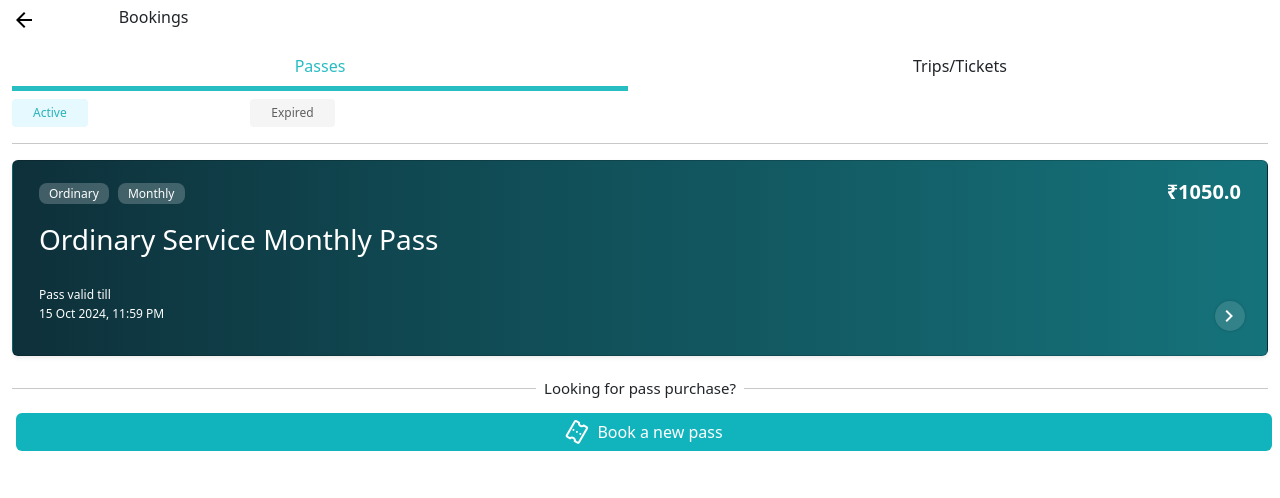
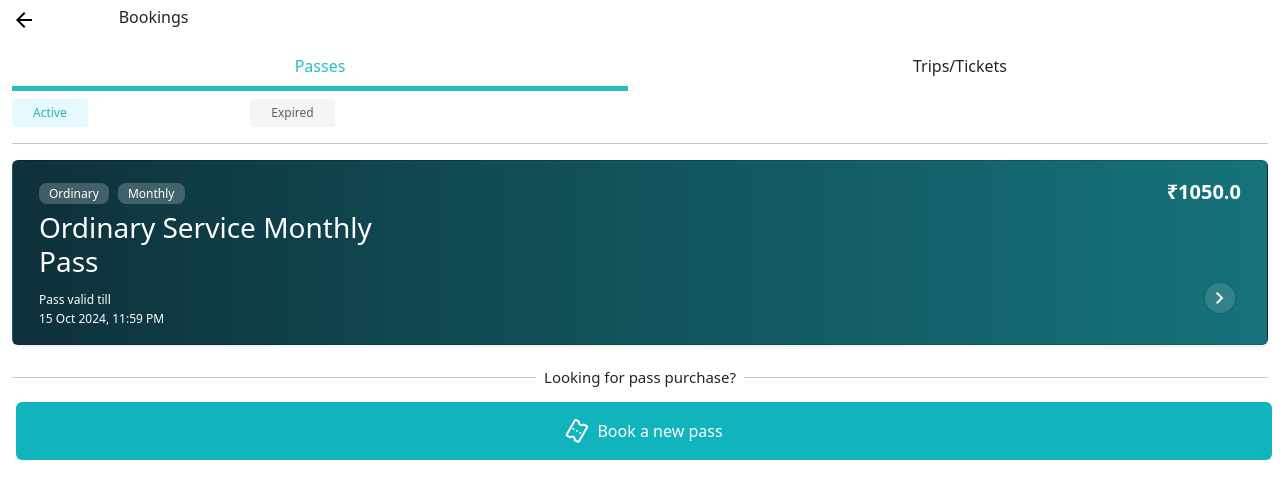
Before and after one commit to cr3992/bmtc, a plain HTML site: page index.html in a window 1280 px wide. Drawn offline with nearby package versions, Linux system fonts and the light colour scheme.

Commit message:
Add files via upload

```diff
--- a/index.html
+++ b/index.html
@@ -27,7 +27,8 @@
             background: linear-gradient(90deg,#0e303a,#104952,#135d66,#15737b);
             color:white;
             position: relative;
-            padding: 10px;
+            padding-right: 10px;
+            padding-left: 10px;
             padding-top: 0px;
             padding-bottom: 0px;
         }
@@ -42,16 +43,16 @@
             background-color: rgba(241, 239, 239, 0.137); /* Transparent background */
             color: white;
             text-align: center;
-            line-height: 1;
             position: absolute;
-            top: 80%;
-            right: 1.4rem; /* Adjust as needed */
+            top: 75%;
+            right: 2rem; /* Adjust as needed */
             transform: translateY(-50%);
             box-shadow: 0 0 3px rgba(0, 0, 0, 0.2); /* Optional: add shadow for better visibility */
             font-size: 20px; /* Adjust the size as needed */
         }
         .tiny-font{
             font-size: 12px;
+            margin: 0px;
         }
         .badge-bg{
             background-color: rgba(255, 255, 255, 0.211);
@@ -117,10 +118,10 @@
                         ₹1050.0
                       </div>
                     </div>
-                    <div class="mt-3">
-                      <h3 class="fs-3 fw-light">Ordinary Service Monthly Pass</h3>
+                    <div class="mt-1">
+                      <h3 class="fs-3 fw-light">Ordinary Service Monthly <br> Pass</h3>
                     </div>
-                    <div class="mt-4">
+                    <div class="mt-1">
                       <span class="tiny-font">Pass valid till</span>
                       <p class="tiny-font">15 Oct 2024, 11:59 PM</p>
                     </div>
@@ -141,7 +142,7 @@
             <!-- --------------- -->
             <div class="row text-center mt-2">
                 <div class="col-12">
-                <button class="btn w-100 mx-1 d-flex align-items-center justify-content-center" style="background-color:#11b4bd;color:white">
+                <button class="btn w-100 pt-3 pb-3 mx-1 d-flex align-items-center justify-content-center" style="background-color:#11b4bd;color:white">
                     <span class="material-symbols-outlined me-2" style="transform: rotate(120deg);">confirmation_number</span>
                     Book a new pass
                 </button>
```
